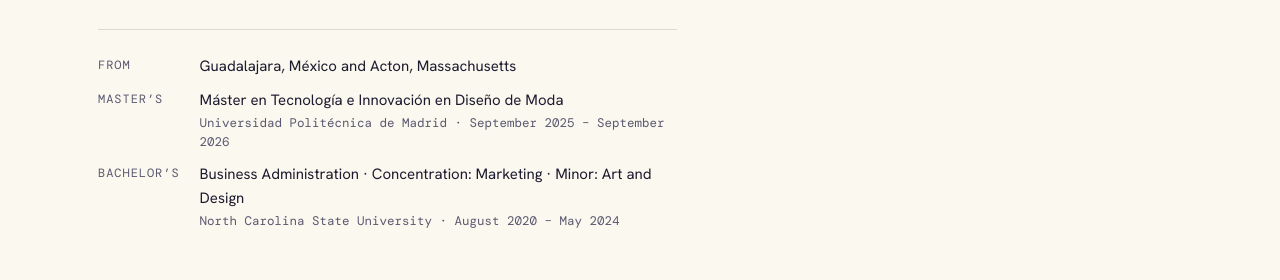
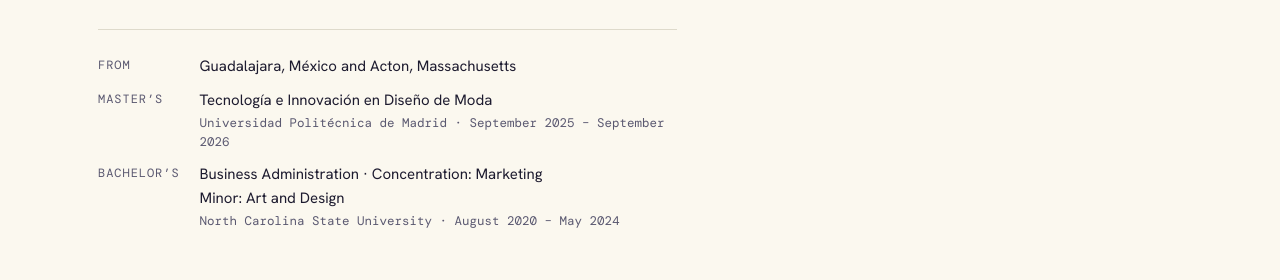
Before and after one commit to jessicaduffy/jessicaduffy, a plain HTML site: page index.html in a window 1280 px wide. Shown: the part 1688-1968 px from the top of the page. Drawn offline with nearby package versions, Linux system fonts and the light colour scheme.

Commit message:
Add files via upload

```diff
--- a/index.html
+++ b/index.html
@@ -497,8 +497,8 @@
         <p>I’m curious, hands-on, and always looking for something new to learn. I enjoy understanding how things work, trying new processes, and finding ways to bring creative ideas into something tangible.</p>
         <dl class="facts">
           <dt>From</dt><dd>Guadalajara, México and Acton, Massachusetts</dd>
-          <dt>Master’s</dt><dd>Máster en Tecnología e Innovación en Diseño de Moda<span class="where">Universidad Politécnica de Madrid · September 2025 – September 2026</span></dd>
-          <dt>Bachelor’s</dt><dd>Business Administration · Concentration: Marketing · Minor: Art and Design<span class="where">North Carolina State University · August 2020 – May 2024</span></dd>
+          <dt>Master’s</dt><dd>Tecnología e Innovación en Diseño de Moda<span class="where">Universidad Politécnica de Madrid · September 2025 – September 2026</span></dd>
+          <dt>Bachelor’s</dt><dd>Business Administration · Concentration: Marketing<br>Minor: Art and Design<span class="where">North Carolina State University · August 2020 – May 2024</span></dd>
         </dl>
       </div>
       <div class="photos">
@@ -539,7 +539,7 @@
       </div>
 
       <div class="block">
-        <div class="block-head"><h3>Process and final product</h3><p class="cap">Raw material → finished part</p></div>
+        <div class="block-head"><h3>Process and final product</h3><p class="cap">Material → finished component</p></div>
         <div class="steps">
           <article class="step">
             <div class="pair">
@@ -913,11 +913,11 @@
     'From': 'De',
     'Guadalajara, México and Acton, Massachusetts': 'Guadalajara, México y Acton, Massachusetts',
     'Master’s': 'Máster',
-    'Máster en Tecnología e Innovación en Diseño de ModaUniversidad Politécnica de Madrid · September 2025 – September 2026':
-      'Máster en Tecnología e Innovación en Diseño de Moda<span class="where">Universidad Politécnica de Madrid · septiembre 2025 – septiembre 2026</span>',
+    'Tecnología e Innovación en Diseño de ModaUniversidad Politécnica de Madrid · September 2025 – September 2026':
+      'Tecnología e Innovación en Diseño de Moda<span class="where">Universidad Politécnica de Madrid · septiembre 2025 – septiembre 2026</span>',
     'Bachelor’s': 'Grado',
-    'Business Administration · Concentration: Marketing · Minor: Art and DesignNorth Carolina State University · August 2020 – May 2024':
-      'Administración y Dirección de Empresas · Especialidad: Marketing · Subespecialidad: Arte y Diseño<span class="where">North Carolina State University · agosto 2020 – mayo 2024</span>',
+    'Business Administration · Concentration: MarketingMinor: Art and DesignNorth Carolina State University · August 2020 – May 2024':
+      'Administración y Dirección de Empresas · Especialidad: Marketing<br>Subespecialidad: Arte y Diseño<span class="where">North Carolina State University · agosto 2020 – mayo 2024</span>',
     // project labels
     'Project 01 · Accessory': 'Proyecto 01 · Accesorio',
     'Project 02 · Garment': 'Proyecto 02 · Prenda',
@@ -940,7 +940,7 @@
     'Denim strap': 'Asa de denim',
     '1 body1 chain2 linings3 handles': '1 cuerpo<br>1 cadena<br>2 forros<br>3 asas',
     'Process and final product': 'Proceso y producto final',
-    'Raw material → finished part': 'Material de partida → pieza terminada',
+    'Material → finished component': 'Material → componente terminado',
     'Handle': 'Asa',
     'Modeled in Blender, 3D printed': 'Modelada en Blender, impresa en 3D',
     'Main bag structure': 'Estructura principal del bolso',
```
